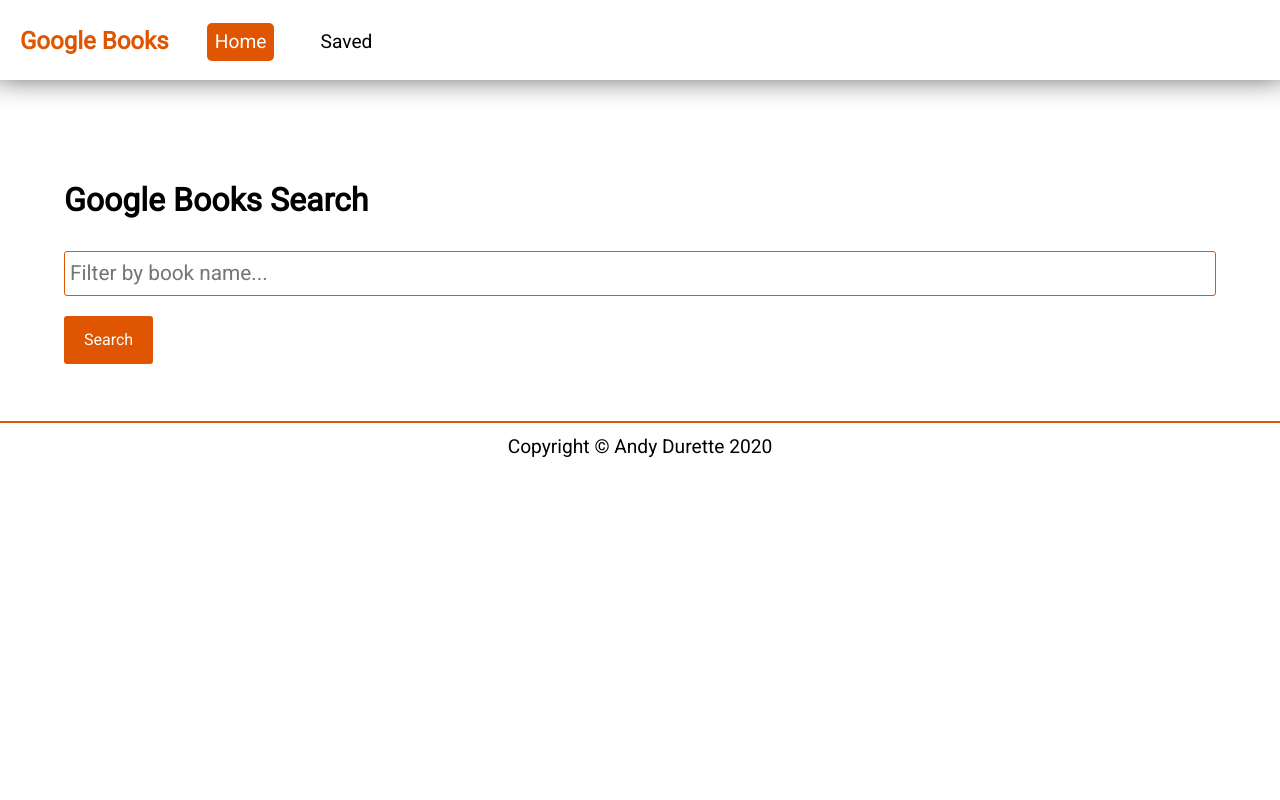
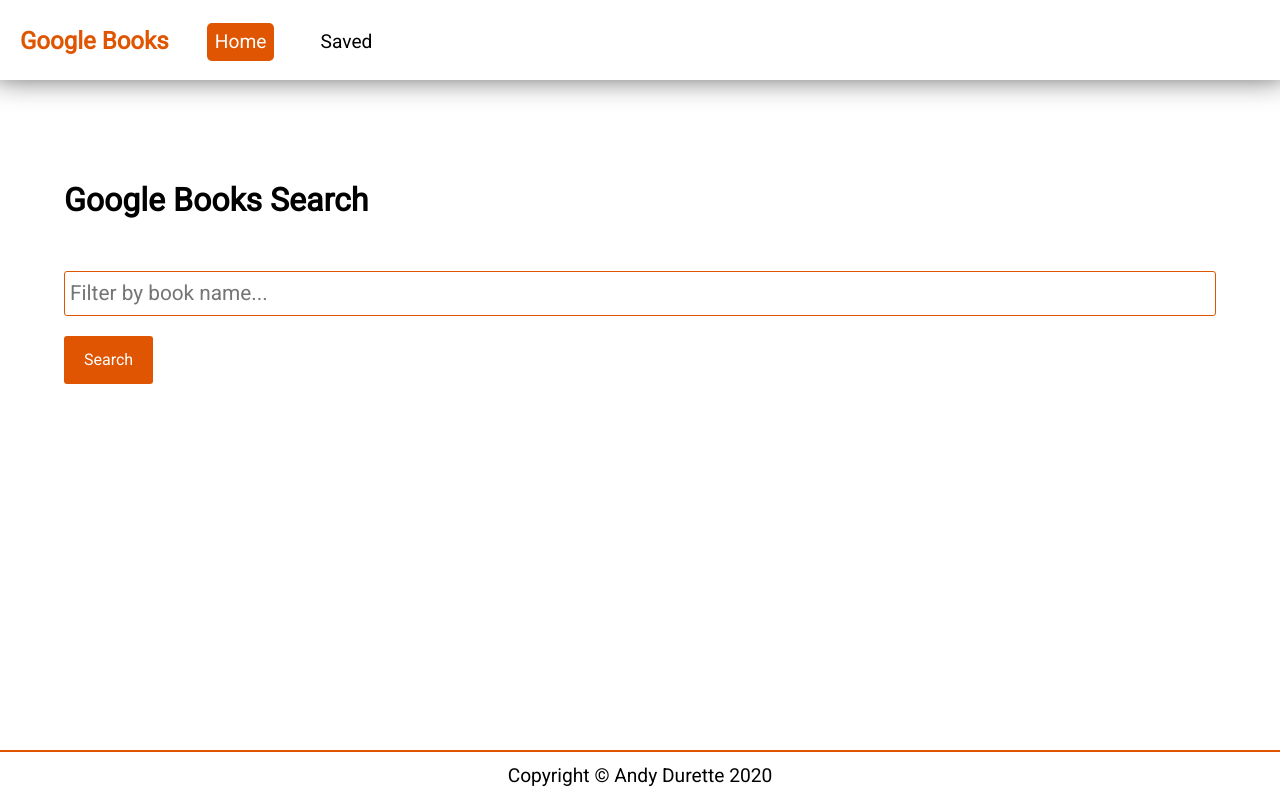
Before and after one commit to steven-f206/Google-Books-Search, a React (Create React App) app in the folder client/: page / in a window 1280 px wide. Built offline with nearby package versions, Linux system fonts and the light colour scheme.

Commit message:
Hide modal when not in use

```diff
--- a/client/src/components/BookSearch.js
+++ b/client/src/components/BookSearch.js
@@ -15,7 +15,8 @@
 
   const API = {
 
-    async booksCall() {
+    async booksCall(e) {
+      e.preventDefault();
       if (searching === '') {
 
       } else {
@@ -47,6 +48,7 @@
       </header>
 
       <section className="filterBar">
+        <form action="">
           <input
             type="text"
             placeholder="Filter by book name..."
@@ -55,7 +57,8 @@
             onChange={handleChange}
             onKeyPress={(e) => handleKeyPress(e)}
           />
-        <button onClick={() => API.booksCall()}>Search</button>
+          <button onClick={(e) => API.booksCall(e)}>Search</button>
+        </form>
       </section>
     </React.Fragment>
   );
--- a/client/src/scss/generalStyles.scss
+++ b/client/src/scss/generalStyles.scss
@@ -1,4 +1,4 @@
-html, body {
+html, body, #root, .App {
   height: 100%;
 }
 
--- a/client/src/scss/home.scss
+++ b/client/src/scss/home.scss
@@ -60,6 +60,7 @@
     border-radius:3px;
     padding: 0 5px;
     box-sizing:border-box;
+    margin: 20px 0;
   }
   button{
     background-color: #e05501; /* Blue */
@@ -71,8 +72,8 @@
     text-decoration: none;
     display: inline-block;
     font-size: 16px;
-    margin-top: 20px;
     border-radius: 3px;
+    cursor: pointer;
   }
   button:hover{
     background-color:#cc4f04;
--- a/client/src/utils/AppContext.js
+++ b/client/src/utils/AppContext.js
@@ -13,7 +13,7 @@
   // Set search data
   const [searching, setSearching] = useState("");
   // Set Modal state and message
-  const [modalState, setModalState] = useState("");
+  const [modalState, setModalState] = useState("hide");
   const [modalCopyState, setModalCopyState] = useState("");
 
   return (
```
Lines whose indentation alone changed are shown as unchanged.
